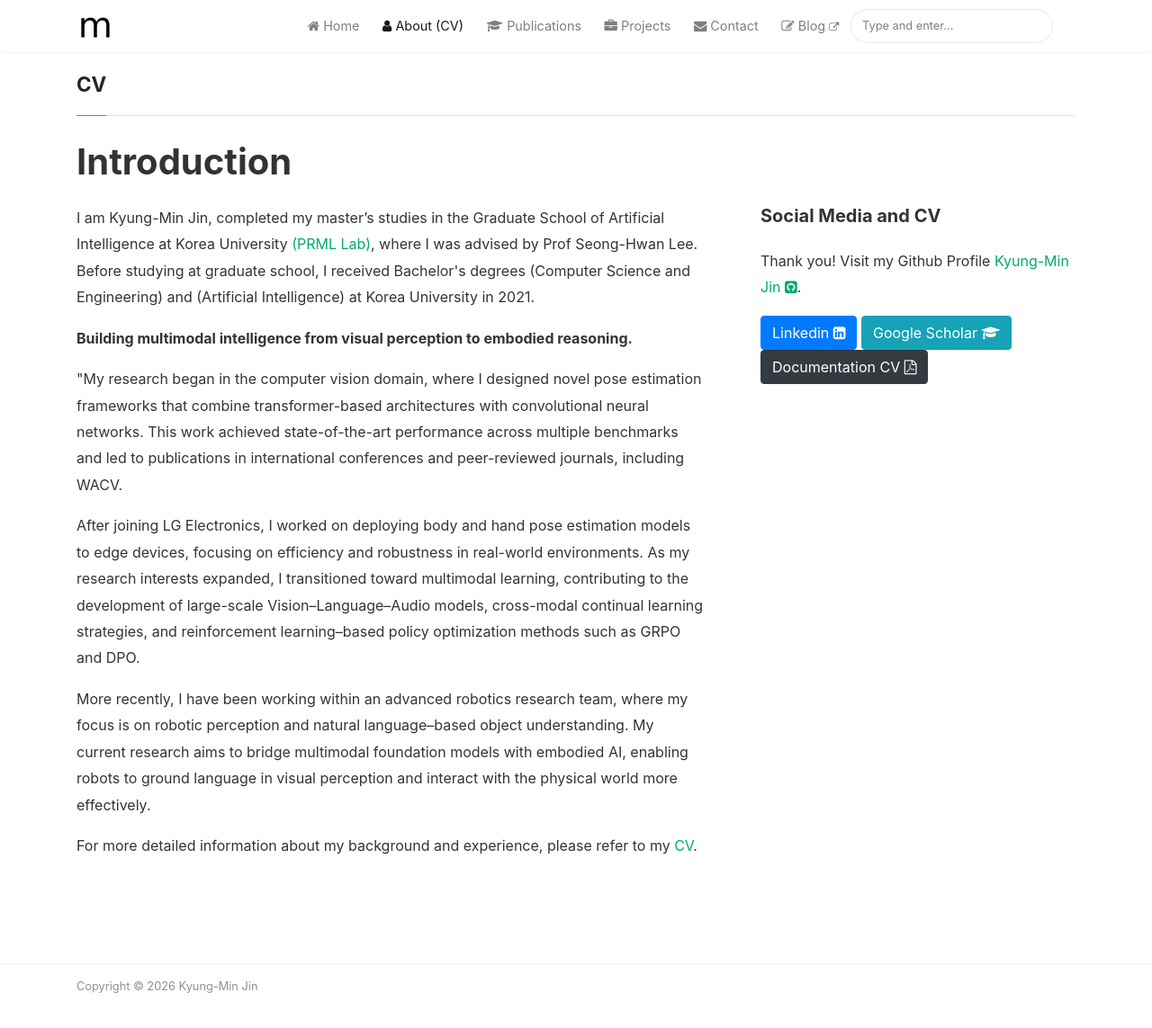
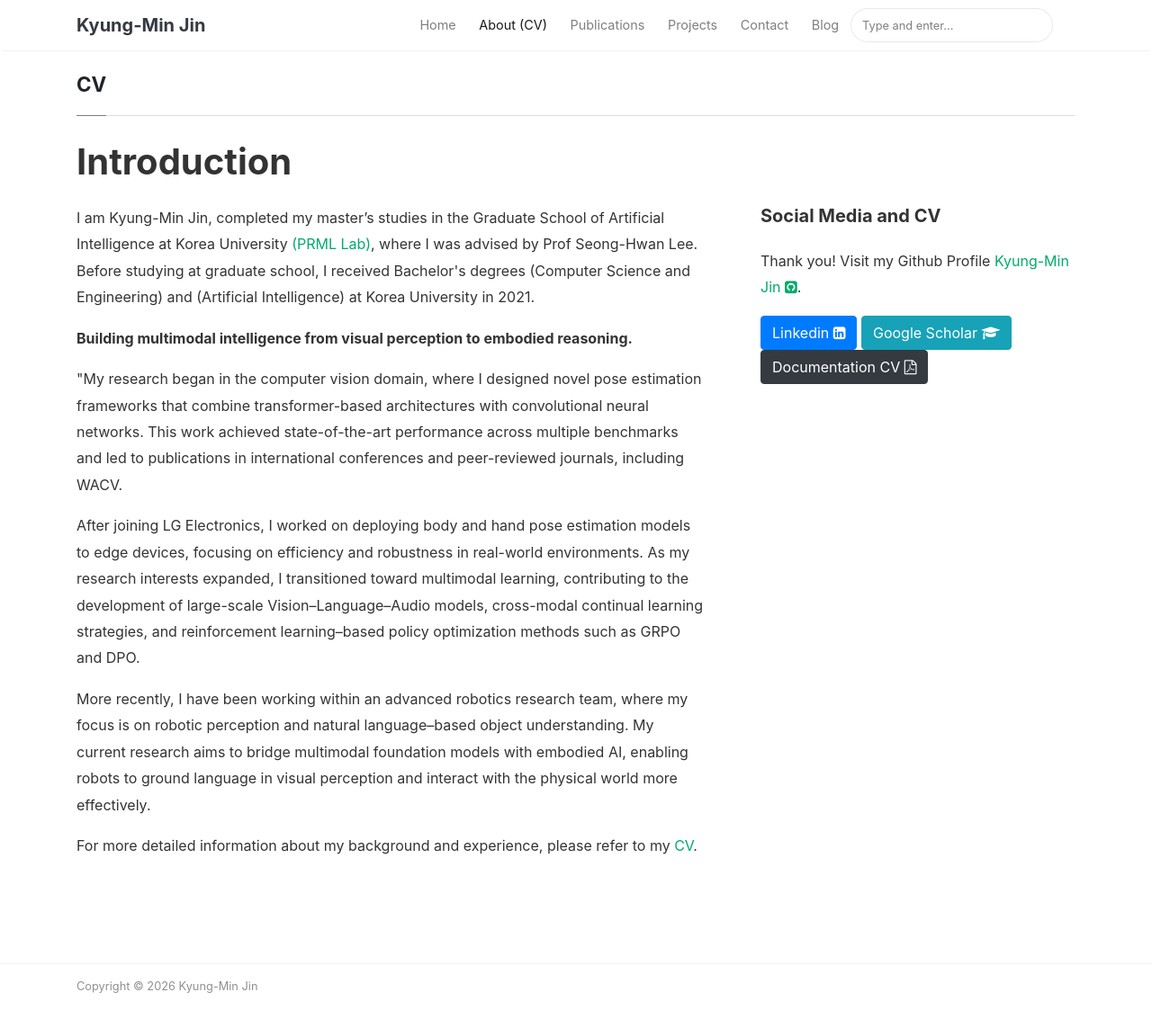
Before and after one commit to KyungMinJin/KyungMinJin.github.io, a Jekyll site: the page built from _pages/about.md, in a window 1280 px wide and 1180 px high. Shown: the top 1143 px of the window at 90% size. Built offline with Jekyll 4.4.1, drawn with Linux system fonts in a browser that asks for light colours; nearby versions of some CDN libraries; comment, search, counter and statistics services are not loaded.

Commit message:
feat: add about and contact pages, project posts, and default layout template

```diff
--- a/_layouts/default.html
+++ b/_layouts/default.html
@@ -74,8 +74,8 @@
     >
       <div class="container pr-0">
         <!-- Begin Logo -->
-        <a class="navbar-brand" href="{{ site.baseurl }}/">
-          <img src="{{ site.baseurl }}/{{ site.logo }}" alt="{{ site.name }}" />
+        <a class="navbar-brand text-dark font-weight-bold" href="{{ site.baseurl }}/">
+          {{ site.name }}
         </a>
         <!-- End Logo -->
 
@@ -96,27 +96,27 @@
 
           <ul class="navbar-nav ml-auto">
             <li class="nav-item {% if page.url == '/' or page.url == '/index.html' %}active{% endif %}">
-              <a class="nav-link" href="{{ site.baseurl }}/"><i class="fa fa-home"></i> Home</a>
+              <a class="nav-link" href="{{ site.baseurl }}/">Home</a>
             </li>
 
             <li class="nav-item {% if page.url == '/about' or page.url == '/about.html' %}active{% endif %}">
-              <a class="nav-link" href="{{ site.baseurl }}/about"><i class="fa fa-user"></i> About (CV)</a>
+              <a class="nav-link" href="{{ site.baseurl }}/about">About (CV)</a>
             </li>
 
             <li class="nav-item {% if page.url == '/publications' or page.url == '/publications.html' %}active{% endif %}">
-              <a class="nav-link" href="{{ site.baseurl }}/publications"><i class="fa fa-graduation-cap"></i> Publications</a>
+              <a class="nav-link" href="{{ site.baseurl }}/publications">Publications</a>
             </li>
 
             <li class="nav-item {% if page.url == '/projects' or page.url == '/projects.html' %}active{% endif %}">
-              <a class="nav-link" href="{{ site.baseurl }}/projects"><i class="fa fa-briefcase"></i> Projects</a>
+              <a class="nav-link" href="{{ site.baseurl }}/projects">Projects</a>
             </li>
 
             <li class="nav-item {% if page.url == '/contact' or page.url == '/contact.html' %}active{% endif %}">
-              <a class="nav-link" href="{{ site.baseurl }}/contact"><i class="fa fa-envelope"></i> Contact</a>
+              <a class="nav-link" href="{{ site.baseurl }}/contact">Contact</a>
             </li>
 
             <li class="nav-item">
-              <a target="_blank" class="nav-link" href="https://donologue.tistory.com"><i class="fa fa-pencil-square-o"></i> Blog <i class="fa fa-external-link" style="font-size:11px;"></i></a>
+              <a target="_blank" class="nav-link" href="https://donologue.tistory.com">Blog</a>
             </li>
 
             {% include search-lunr.html %}
--- a/_pages/about.md
+++ b/_pages/about.md
@@ -40,7 +40,7 @@ comments: true
 
 <p>Thank you! Visit my Github Profile <a target="_blank" href="https://github.com/KyungMinJin">Kyung-Min Jin <i class="fa fa-github-square"></i></a>.</p>
 
-<a target="_blank" href="https://www.linkedin.com/in/경민-%E2%80%8D진-34594b1b7/" class="btn btn-primary">Linkedin <i class="fa fa-linkedin-square"></i></a> <a target="_blank" href="https://scholar.google.com/citations?user=-d9eXb4AAAAJ&hl=en" class="btn btn-info">Google Scholar <i class="fa fa-graduation-cap"></i></a> <a target="_blank" href="https://kyungminjin.github.io/CV.pdf" class="btn btn-dark">Documentation CV <i class="fa fa-file-pdf-o"></i></a>
+<a target="_blank" href="https://www.linkedin.com/in/경민-%E2%80%8D진-34594b1b7/" class="btn btn-primary">Linkedin <i class="fa fa-linkedin-square"></i></a> <a target="_blank" href="https://scholar.google.com/citations?user=-d9eXb4AAAAJ&hl=en&authuser=2" class="btn btn-info">Google Scholar <i class="fa fa-graduation-cap"></i></a> <a target="_blank" href="https://kyungminjin.github.io/CV.pdf" class="btn btn-dark">Documentation CV <i class="fa fa-file-pdf-o"></i></a>
 
 </div>
 </div>
```
Also changed, not shown: _pages/contact.md (+1 -1 lines), _posts/2022-05-13-about-me.md (+1 -1 lines), _posts/2025-11-15-cross-modality-factorized-learning.md (+1 -1 lines), _posts/2026-04-10-robotic-perception-knowledge-graphs.md (+1 -1 lines), assets/images/multimodal_samif.png (added), assets/images/pose_estimation_cv.png (added), assets/images/robotics_perception_kg.png (added).
